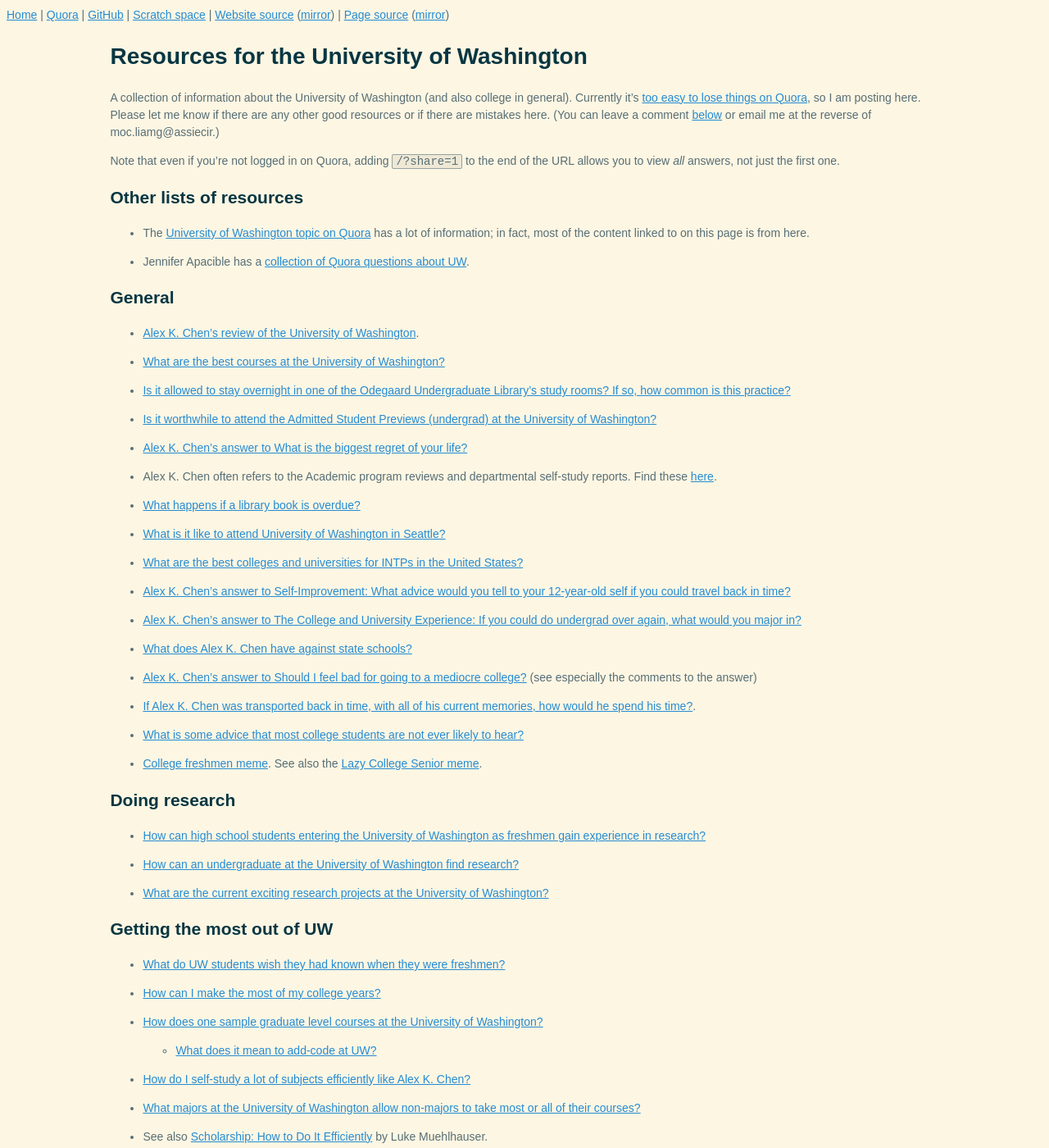
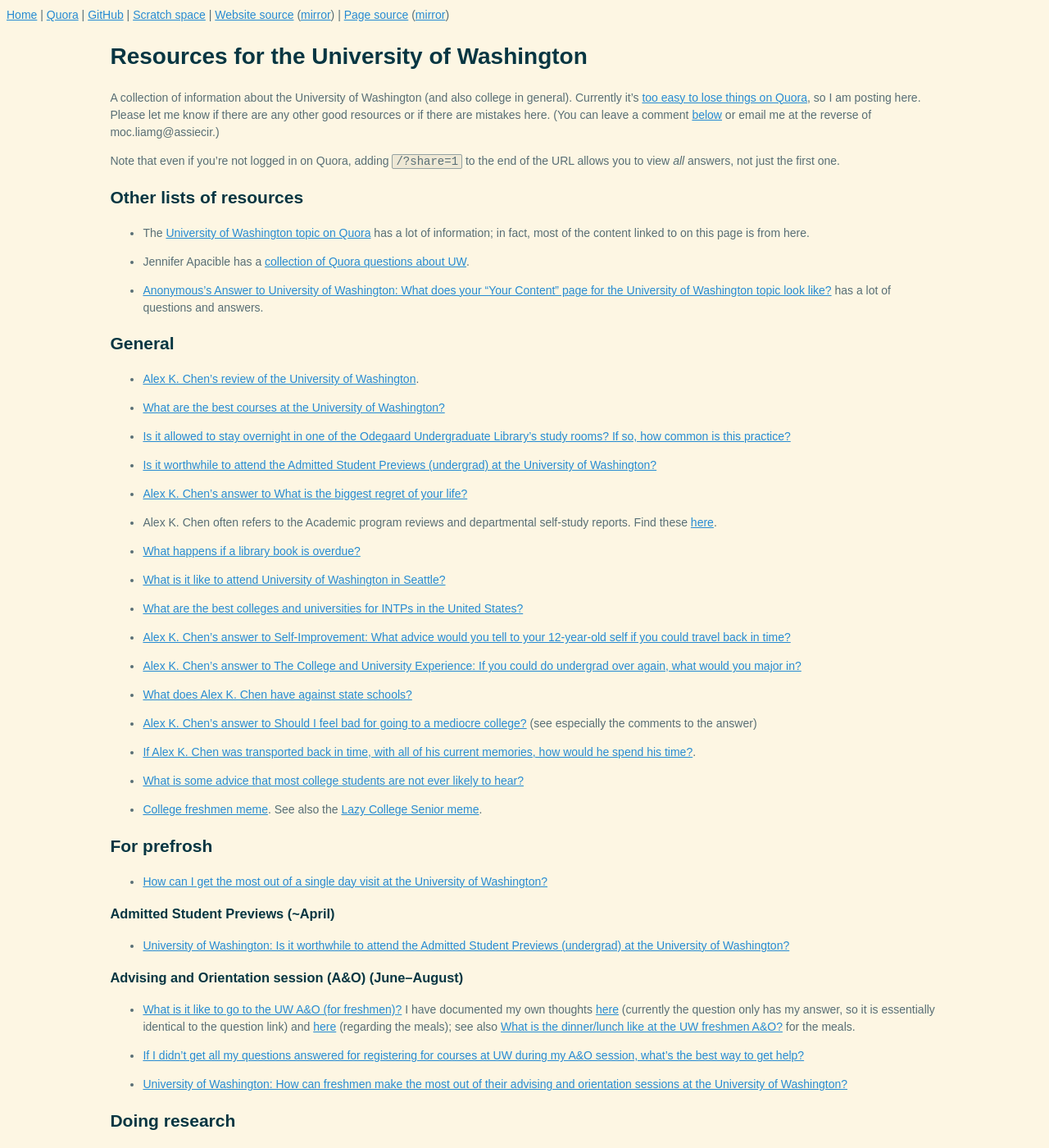
Before and after one commit to riceissa/riceissa.github.io, a Jekyll site: the page built from uw/resources.md, in a window 1280 px wide and 1400 px high. Shown: the whole window at 82% size. Built offline with Jekyll 4.4.1, drawn with Linux system fonts in a browser that asks for light colours; Markdown is read by kramdown in place of the engine named in the settings; comment, search, counter and statistics services are not loaded.

Commit message:
add prefrosh section

```diff
--- a/uw/resources.md
+++ b/uw/resources.md
@@ -22,8 +22,9 @@ Note that even if you’re not logged in on Quora, adding `/?share=1` to the end
 
 - The [University of Washington topic on Quora](https://www.quora.com/University-of-Washington) has a lot of information; in fact, most of the content linked to on this page is from here.
 
--   Jennifer Apacible has a [collection of Quora questions about
-    UW](https://jenpacollections.quora.com/University-of-Washington).
+- Jennifer Apacible has a [collection of Quora questions about UW](https://jenpacollections.quora.com/University-of-Washington).
+
+- [Anonymous's Answer to University of Washington: What does your "Your Content" page for the University of Washington topic look like?](https://www.quora.com/University-of-Washington/What-does-your-Your-Content-page-for-the-University-of-Washington-topic-look-like/answers/5867915) has a lot of questions and answers.
 
 ## General
 
@@ -40,7 +41,6 @@ Note that even if you’re not logged in on Quora, adding `/?share=1` to the end
 - Alex K. Chen often refers to the Academic program reviews and departmental self-study reports.
 Find these [here](https://www.washington.edu/about/accreditation/noflyouts.html).
 
-
 - [What happens if a library book is overdue?](https://www.quora.com/University-of-Washington/What-happens-if-a-library-book-is-overdue)
 
 - [What is it like to attend University of Washington in Seattle?](https://www.quora.com/What-is-it-like-to-attend-University-of-Washington-in-Seattle)
@@ -48,7 +48,6 @@ Find these [here](https://www.washington.edu/about/accreditation/noflyouts.html)
 - [What are the best colleges and universities for INTPs in the United States?](https://www.quora.com/What-are-the-best-colleges-and-universities-for-INTPs-in-the-United-States)
 
 - [Alex K. Chen’s answer to Self-Improvement: What advice would you tell to your 12-year-old self if you could travel back in time?](https://www.quora.com/Self-Improvement/What-advice-would-you-tell-to-your-12-year-old-self-if-you-could-travel-back-in-time/answer/Alex-K-Chen)
-
 
 - [Alex K. Chen’s answer to The College and University Experience: If you could do undergrad over again, what would you major in?](https://www.quora.com/The-College-and-University-Experience/If-you-could-do-undergrad-over-again-what-would-you-major-in/answer/Alex-K-Chen)
 
@@ -62,6 +61,23 @@ Find these [here](https://www.washington.edu/about/accreditation/noflyouts.html)
 
 - [College freshmen meme](http://www.quickmeme.com/College-Freshman).
 See also the [Lazy College Senior meme](http://www.quickmeme.com/Lazy-College-Senior/).
+
+## For prefrosh
+
+- [How can I get the most out of a single day visit at the University of Washington?](https://www.quora.com/How-can-I-get-the-most-out-of-a-single-day-visit-at-the-University-of-Washington)
+
+### Admitted Student Previews (~April)
+
+- [University of Washington: Is it worthwhile to attend the Admitted Student Previews (undergrad) at the University of Washington?](https://www.quora.com/University-of-Washington/Is-it-worthwhile-to-attend-the-Admitted-Student-Previews-undergrad-at-the-University-of-Washington)
+
+### Advising and Orientation session (A&O) (June–August)
+
+- [What is it like to go to the UW A&O (for freshmen)?](https://www.quora.com/What-is-it-like-to-go-to-the-UW-A-O-for-freshmen)
+I have documented my own thoughts [here](https://www.quora.com/What-is-it-like-to-go-to-the-UW-A-O-for-freshmen/answer/Issa-Rice) (currently the question only has my answer, so it is essentially identical to the question link) and [here](https://www.quora.com/What-is-the-dinner-lunch-like-at-the-UW-freshmen-A-O/answer/Issa-Rice) (regarding the meals); see also [What is the dinner/lunch like at the UW freshmen A&O?](https://www.quora.com/What-is-the-dinner-lunch-like-at-the-UW-freshmen-A-O) for the meals.
+
+- [If I didn't get all my questions answered for registering for courses at UW during my A&O session, what's the best way to get help?](https://www.quora.com/If-I-didnt-get-all-my-questions-answered-for-registering-for-courses-at-UW-during-my-A-O-session-whats-the-best-way-to-get-help)
+
+- [University of Washington: How can freshmen make the most out of their advising and orientation sessions at the University of Washington?](https://www.quora.com/University-of-Washington/How-can-freshmen-make-the-most-out-of-their-advising-and-orientation-sessions-at-the-University-of-Washington)
 
 ## Doing research
 
```
